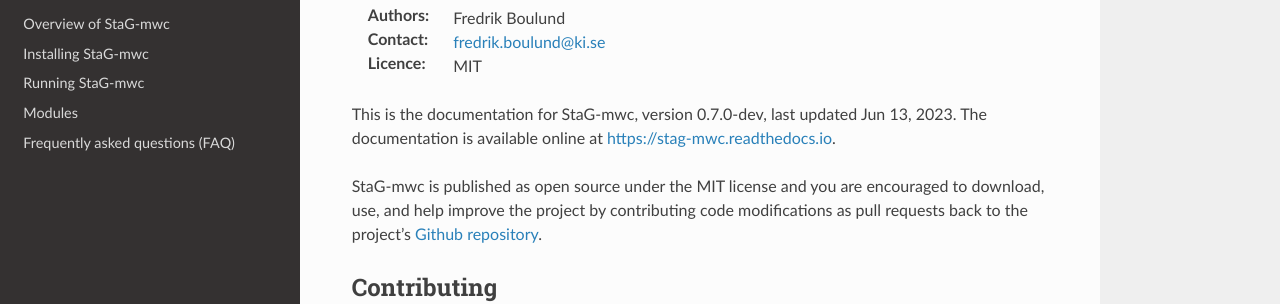
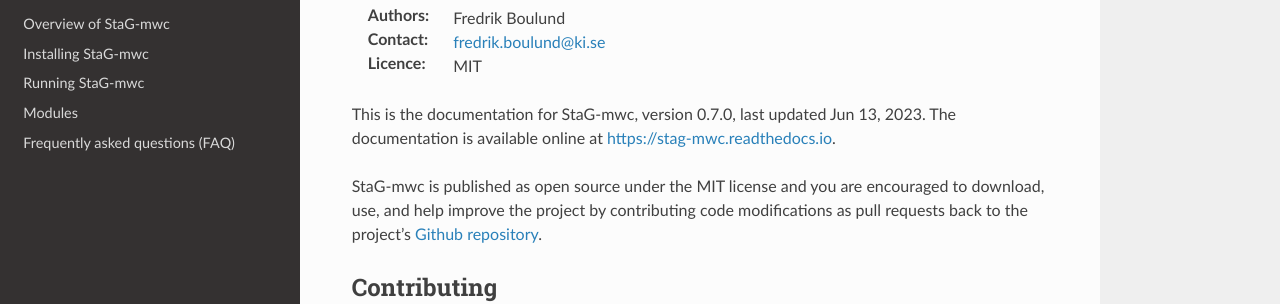
Before and after one commit to ctmrbio/stag-mwc, a Sphinx documentation site: the page built from docs/source/index.rst, in a window 1280 px wide and 900 px high, scrolled down 1124 px. Shown: the part 153-457 px from the top of the window. Built offline with Sphinx 7.4.7 and the Read the Docs theme 2.0.0, drawn with Linux system fonts in a browser that asks for light colours.

Commit message:
Prepare for v0.7 release

```diff
--- a/docs/source/conf.py
+++ b/docs/source/conf.py
@@ -58,7 +58,7 @@
 # The short X.Y version.
 version = '0.7.0'
 # The full version, including alpha/beta/rc tags.
-release = '0.7.0-dev'
+release = '0.7.0'
 
 # reStructuredText prolog contains a string of reStructuredText that will be
 # included at the beginning of every source file that is read.
```
Also changed, not shown: CHANGELOG.md (+12 -1 lines), 1 other file.
